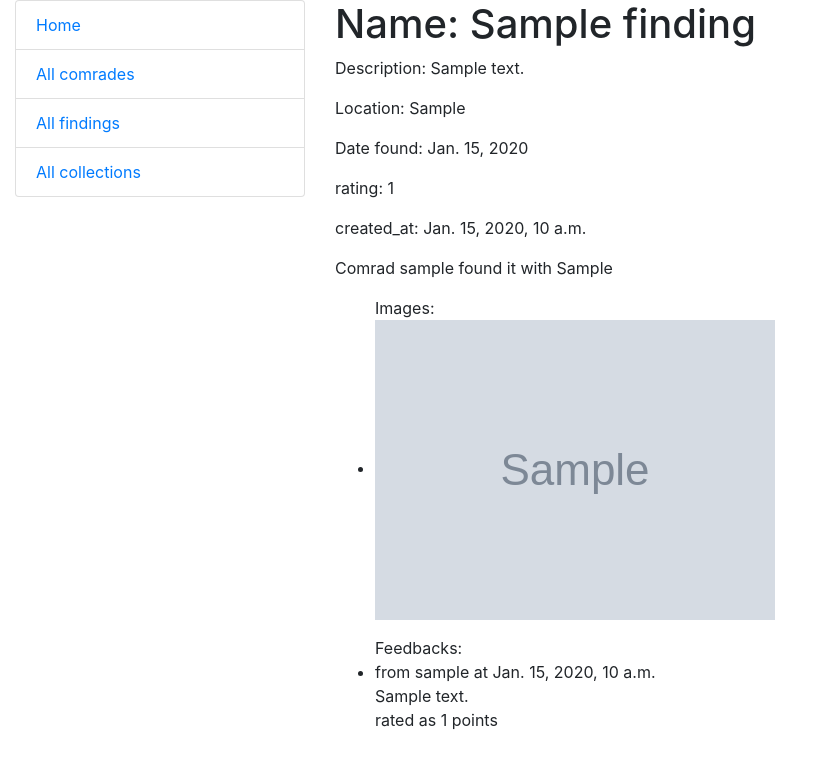
After one commit to Roman-Sokolov-V/site_for_metal_detector_enthusiasts, a Django app: page /catalog/findings/1/ in a window 1280 px wide. The commit adds this page. Shown: the top 769 px of the page, without its empty margins (0-823 px from the left). Run offline with Django 5.2, Linux system fonts and the light colour scheme; tables that the repository leaves empty hold one stand-in row (values such as "Sample post"); grey boxes marked "Sample" are stand-in pictures.

Commit message:
Add FindingsDetail view and template finding_detail.html

```diff
--- a/catalog/models.py
+++ b/catalog/models.py
@@ -2,6 +2,7 @@ import django.db.models
 from django.contrib.auth import get_user_model
 from django.contrib.auth.models import AbstractUser
 from django.db import models
+from django.db.models import Avg
 from my_precious.settings import AUTH_USER_MODEL
 
 
@@ -24,7 +25,8 @@ class Finding(models.Model):
     description = models.TextField(blank=True, null=True)
     location = models.TextField(blank=True, null=True)
     date_found = models.DateField(blank=True, null=True)
-    rating = models.IntegerField(null=True, blank=True, choices=RATING_CHOICES)
+    rating = models.IntegerField(null=True, blank=True,
+    choices=RATING_CHOICES)
     user = models.ForeignKey(AUTH_USER_MODEL, on_delete=models.CASCADE, related_name="findings")
     collections = models.ManyToManyField("Collection", related_name="findings", blank= True)
     created_at = models.DateTimeField(auto_now_add=True,)
@@ -36,6 +38,7 @@ class Finding(models.Model):
 
     def __str__(self):
         return f"{self.name}"
+
 
 
 class Collection(models.Model):
--- a/catalog/urls.py
+++ b/catalog/urls.py
@@ -3,7 +3,13 @@ from django.contrib import admin
 from django.urls import path, include
 
 from catalog.views import (
-    index, UserList, UserDetail, CollectionList, CollectionDetail, FindingsList
+    index,
+    UserList,
+    UserDetail,
+    CollectionList,
+    CollectionDetail,
+    FindingsList,
+    FindingsDetail,
 )
 
 
@@ -14,6 +20,15 @@ urlpatterns = [
     path("comrades/", UserList.as_view(), name="comrades"),
     path("comrades/<int:pk>/", UserDetail.as_view(), name="comrades-detail"),
     path("collections/", CollectionList.as_view(), name="collections"),
-    path("collections/<slug:coll_slag>/", CollectionDetail.as_view(), name="collections-detail"),
+    path(
+        "collections/<slug:coll_slag>/",
+        CollectionDetail.as_view(),
+        name="collections-detail"
+    ),
     path("findings/", FindingsList.as_view(), name="findings"),
+    path(
+        "findings/<int:pk>/",
+        FindingsDetail.as_view(),
+        name="findings-detail"
+    ),
     ]
--- a/catalog/views.py
+++ b/catalog/views.py
@@ -45,3 +45,13 @@ class CollectionDetail(generic.DetailView):
 
 class FindingsList(generic.ListView):
     model = Finding
+
+
+class FindingsDetail(generic.DetailView):
+    model = Finding
+
+    def get_queryset(self):
+        queryset = super().get_queryset().prefetch_related(
+            "images", "collections", "feedbacks",
+        ).select_related("user").all()
+        return queryset
--- a/templates/catalog/collection_detail.html
+++ b/templates/catalog/collection_detail.html
@@ -4,7 +4,8 @@
   <p>{{ collection.description }}</p>
   <ul>Findings:
     {% for finding in collection.findings.all %}
-    <li><a href="#">{{ finding.name }}</a></li>
+    <li><a href="{% url 'catalog:findings-detail' pk=finding.pk %}"
+    >{{ finding.name }}</a></li>
   {% endfor %}
   </ul>
 
--- /dev/null
+++ b/templates/catalog/finding_detail.html
@@ -0,0 +1,37 @@
+{% extends "base.html" %}
+{% block content %}
+  <h1>Name: {{ finding.name }}</h1>
+  <p>Description: {{ finding.description }}</p>
+  <p>Location: {{ finding.location }}</p>
+  <p>Date found: {{ finding.date_found }}</p>
+  <p>rating: {{ finding.rating }}</p>
+  <p>created_at: {{ finding.created_at }}</p>
+  <p>Comrad {{ finding.user }} found it
+    {% if finding.user.detector_model %}
+      with {{ finding.user.detector_model }}
+    {% endif %}
+  </p>
+
+
+ <ul>Images:
+  {% for image in finding.images.all %}
+    <li>
+      <img src="{{ image.image_url }}" alt="Image for {{ finding.name }}">
+    </li>
+  {% endfor %}
+</ul>
+
+  <ul>Feedbacks:
+    {% for feedback in finding.feedbacks.all %}
+    <li>
+      from {{ feedback.reviewer }} at {{ feedback.created_at }}
+      <br>
+      {{ feedback.comment }}
+      <br>
+      {% if feedback.rating %}
+      rated as {{ feedback.rating }} points
+    {% endif %}
+    </li>
+  {% endfor %}
+  </ul>
+{% endblock %}
--- a/templates/catalog/finding_list.html
+++ b/templates/catalog/finding_list.html
@@ -2,6 +2,9 @@
 {% block content %}
   <h1> Our findings</h1>
   {% for finding in finding_list.all %}
-    <li><a href="#">{{ finding.name }}</a> </li>
+    <li>
+      <a href="{% url 'catalog:findings-detail' pk=finding.pk %}"
+      >{{ finding.name }}</a>
+    </li>
   {% endfor %}
 {% endblock %}
--- a/templates/catalog/user_detail.html
+++ b/templates/catalog/user_detail.html
@@ -1,6 +1,6 @@
 {% extends "base.html" %}
 {% block content %}
-  <h1>Comrad aka {{ user.username  }}</h1> Comrad aka {{ user.username  }}
+  <h1>Comrad aka {{ user.username  }}</h1>
   <p>Email: {{ user.email }}</p>
   <p>Date Joined: {{ user.date_joined }}</p>
   <p>Last Login: {{ user.last_login }}</p>
@@ -8,5 +8,4 @@
   <p>Date joined: {{ user.date_joined }}</p>
   <p>Uses metal detector: {{ user.detector_model }}</p>
 
-
 {% endblock %}
--- a/templates/catalog/user_list.html
+++ b/templates/catalog/user_list.html
@@ -2,7 +2,8 @@
 {% block content %}
   <ul> Ower comrades</ul>
   {% for user in user_list.all %}
-    <li><a href="#">{{ user.username }}</a></li>
+    <li><a href="{% url 'catalog:comrades-detail' pk=user.pk %}"
+    >{{ user.username }}</a></li>
   {% empty %}
     <p> We don't have any comrades, yet.</p>
   {% endfor %}
--- a/templates/includes/sidebar.html
+++ b/templates/includes/sidebar.html
@@ -2,6 +2,6 @@
 <ul class="list-group">
   <li class="list-group-item"><a href="{% url 'catalog:index' %}">Home</a></li>
   <li class="list-group-item"><a href="{% url 'catalog:comrades' %}">All comrades</a></li>
-  <li class="list-group-item"><a href="{% url 'catalog:index' %}">All findings</a></li>
+  <li class="list-group-item"><a href="{% url 'catalog:findings' %}">All findings</a></li>
   <li class="list-group-item"><a href="{% url 'catalog:collections' %}">All collections</a></li>
 </ul>
```
